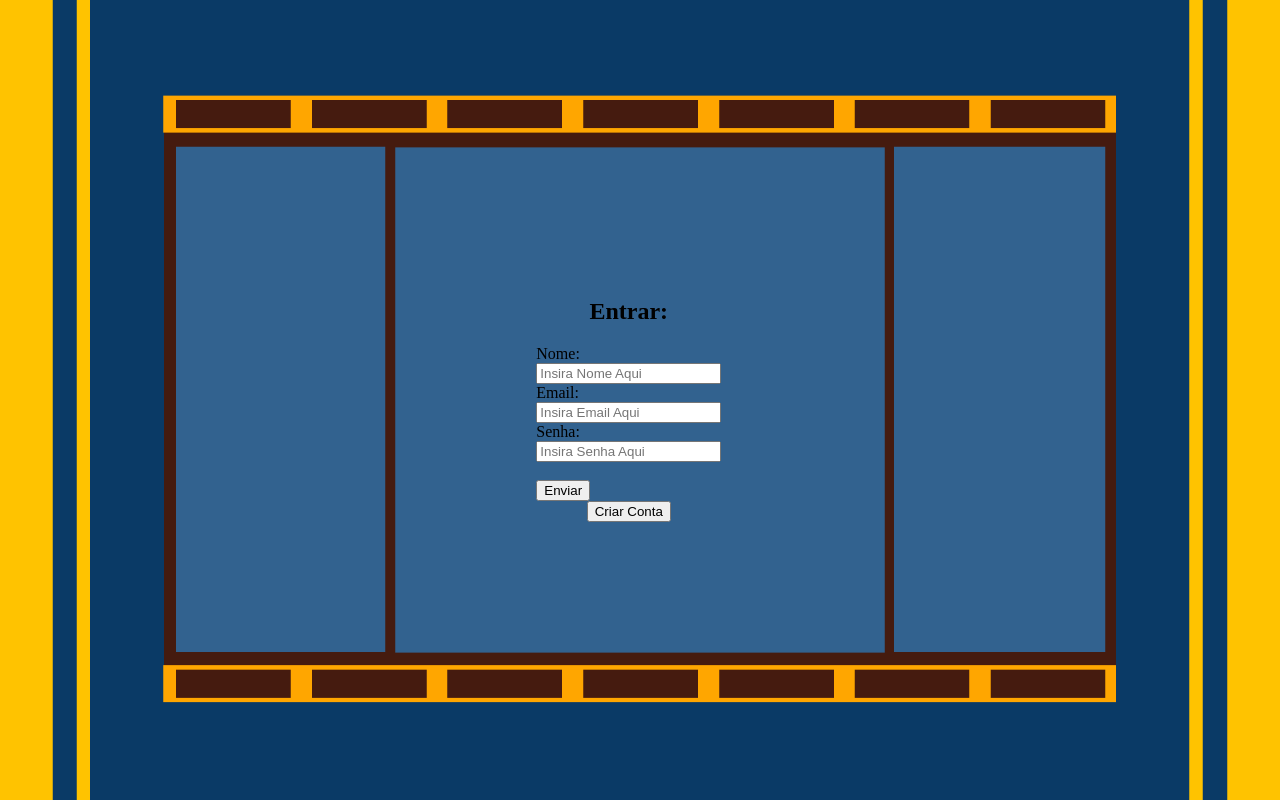
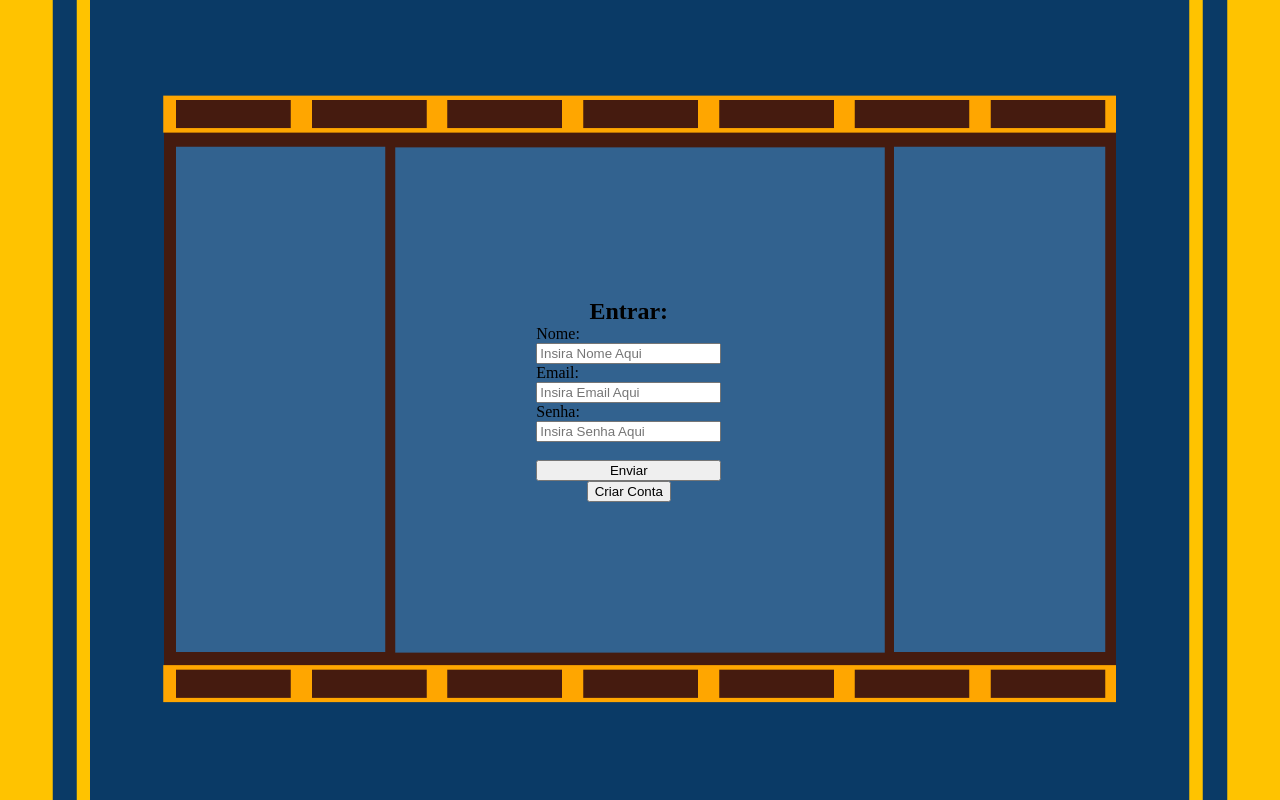
Before and after one commit to SamuelNoticias/Cinai-Projeto-Bilheteria-SENAI, a PHP site: page / in a window 1280 px wide. Run offline with PHP 8.4, Linux system fonts and the light colour scheme.

Commit message:
Coisas feitas na escola

```diff
--- a/cadastro.php
+++ b/cadastro.php
@@ -62,7 +62,9 @@
     <button class="btn prev" type="button">&#10094;</button>
     <div id="carrocelEmCartaz">
       <a href="filme1.html" class="filme">
-        <h2>Filme 1</h2>
+        <div class="divImagem">
+          <img class="inmage" src="Assets\banners filmes\OIP.webp" alt="">
+        </div>
       </a>
       <a href="filme2.html" class="filme">
         <h2>Filme 2</h2>
--- a/index.php
+++ b/index.php
@@ -12,24 +12,24 @@
 <body>
     <section class="container">
         <div class="amarela">
-            <h1>Entrar:</h1>
-            <form action="cadastro.php" method="POST">
+            <h1 class="dentro">Entrar:</h1>
+            <form class="formulario" action="cadastro.php" method="POST">
                 <label for="nome">Nome:</label>
-                <br>
+
                 <input type="text" name="nome" placeholder="Insira Nome Aqui">
-                <br>
+
                 <label for="email">Email:</label>
-                <br>
+
                 <input type="email" name="email" placeholder="Insira Email Aqui">
-                <br>
+
                 <label for="senha">Senha:</label>
-                <br>
+
                 <input type="password" name="senha" placeholder="Insira Senha Aqui">
-                <br>
+
                 <br>
                 <button type="submit">Enviar</button>
             </form>
-            <form action="criarConta.php" method="POST">
+            <form class="formulario" action="criarConta.php" method="POST">
                 <button type="submit">Criar Conta</button>
             </form>
         </div>
--- a/src/cliente.php
+++ b/src/cliente.php
@@ -52,5 +52,4 @@
         }
         return false;
     }
-
 ?>
--- a/telasDeLogin.css
+++ b/telasDeLogin.css
@@ -11,8 +11,8 @@ body{
 .amarela{
   size: 10vw;
   z-index: 2;
-  width: 25vw;
-  height: 45vh;
+  width: 25%;
+  height: 45%;
   display: flex;
   align-items: center;
   flex-direction: column;
@@ -22,4 +22,13 @@ body{
 .container{
   display: flex;
   justify-content: center;
+  align-items: center;
 }
+.dentro{
+  margin: 0px;
+  font-size: 100% 100%;
+}
+.formulario{
+  display: flex;
+  flex-direction: column;
+}
```
Also changed, not shown: src/assentos.php (+0 -9 lines), style.css (+9 -0 lines), Assets/banners filmes/OIP.webp (added).
